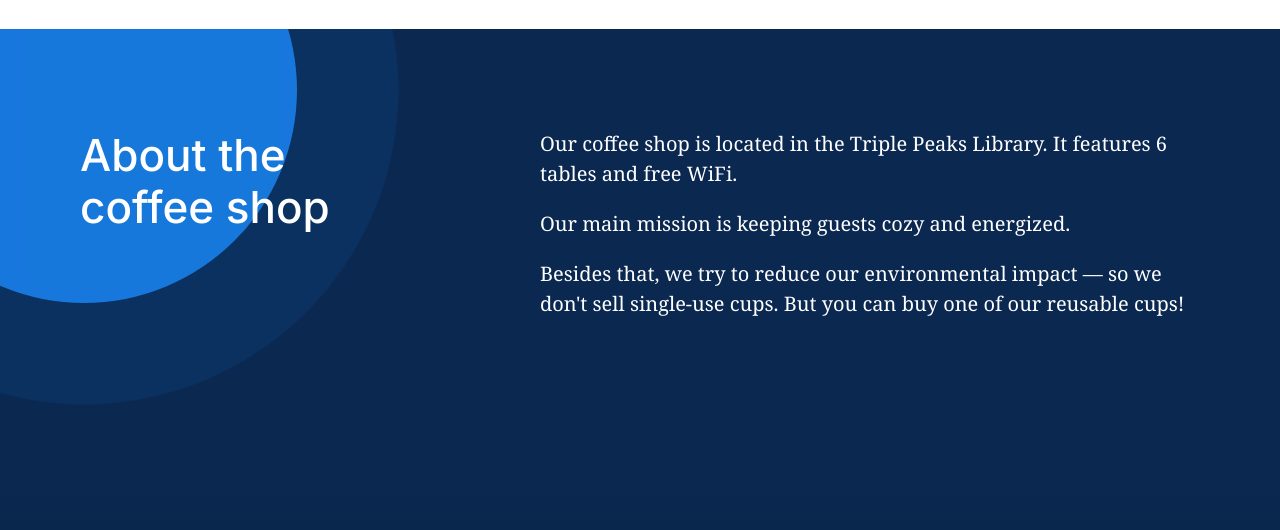
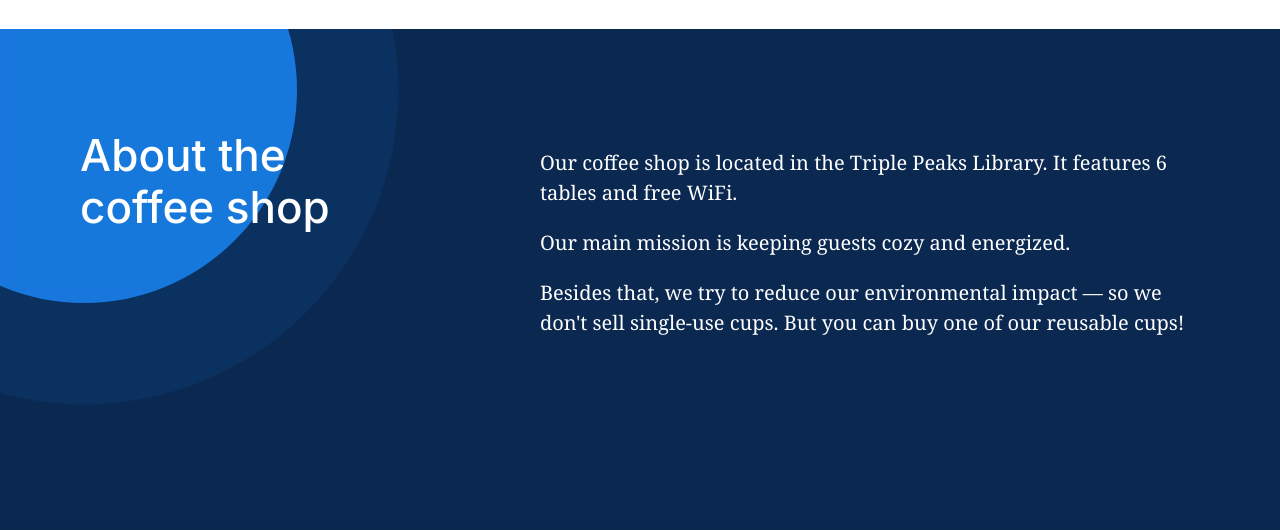
Before and after one commit to rafaelg1990/se_project_coffeeshop, a plain HTML site: page index.html in a window 1280 px wide. Shown: the part 3660-4190 px from the top of the page. Drawn offline with Linux system fonts and the light colour scheme.

Commit message:
final update stage 4 project

```diff
--- a/blocks/about.css
+++ b/blocks/about.css
@@ -27,6 +27,7 @@
   flex-direction: column;
   gap: 20px;
   z-index: 2;
+  margin-top: 19px;
 }
 
 .about__paragraph {
```
